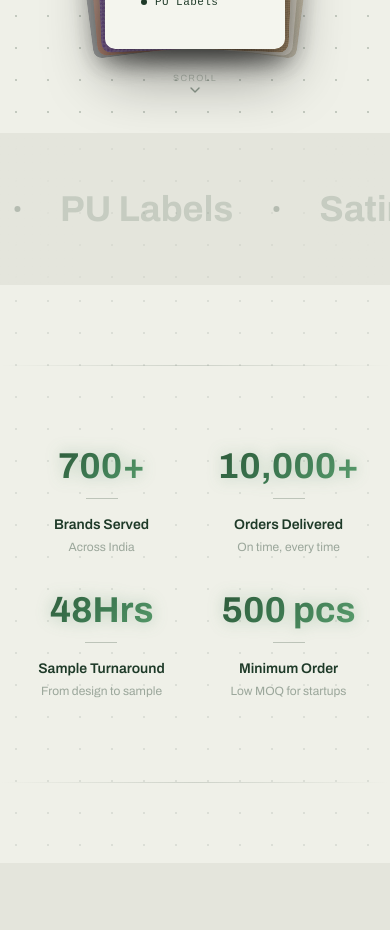
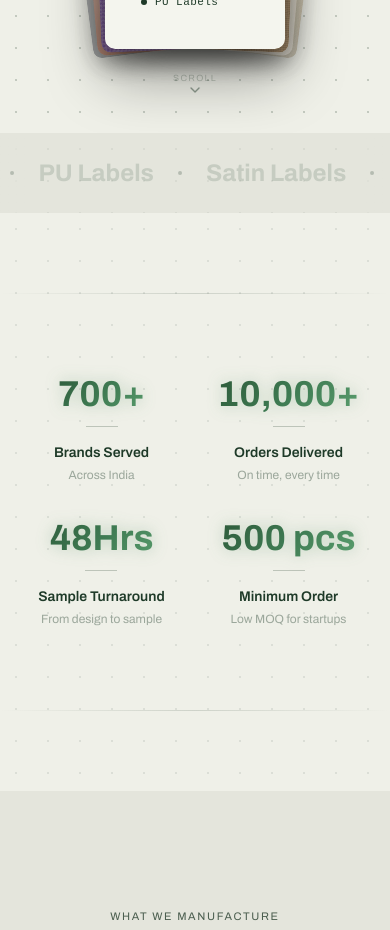
Before and after one commit to M-coderr/tagx, a Next.js app: page / in a window 390 px wide. Shown: the part 800-1730 px from the top of the page. Built offline with nearby package versions, Linux system fonts and the light colour scheme; no server answers.

Commit message:
Changed marquee text

```diff
--- a/src/components/MarqueeText.tsx
+++ b/src/components/MarqueeText.tsx
@@ -2,22 +2,58 @@
 
 import InteractiveDots from "./InteractiveDots";
 
-const words = ["Hang Tags", "Woven Labels", "PU Labels", "Satin Labels", "Premium Finishes", "Custom Design", "Foil Stamping", "Embossing", "Debossing"];
+const words = [
+  "Hang Tags",
+  "Woven Labels",
+  "PU Labels",
+  "Satin Labels",
+  "Premium Finishes",
+  "Custom Design",
+  "Foil Stamping",
+  "Embossing",
+  "Debossing",
+];
 
 export default function MarqueeText() {
   return (
-    <section className="relative py-14 overflow-hidden" style={{ background: "var(--color-cream-dark)" }}>
+    <section
+      className="relative py-6 md:py-10 lg:py-14 overflow-hidden"
+      style={{ background: "var(--color-cream-dark)" }}
+    >
       <InteractiveDots opacity={0.08} />
-      <div className="absolute left-0 top-0 bottom-0 w-32 bg-gradient-to-r from-[var(--color-cream-dark)] to-transparent z-10" />
-      <div className="absolute right-0 top-0 bottom-0 w-32 bg-gradient-to-l from-[var(--color-cream-dark)] to-transparent z-10" />
+
+      {/* Fade edges */}
+      <div className="absolute left-0 top-0 bottom-0 w-12 md:w-20 lg:w-32 bg-gradient-to-r from-[var(--color-cream-dark)] to-transparent z-10" />
+      <div className="absolute right-0 top-0 bottom-0 w-12 md:w-20 lg:w-32 bg-gradient-to-l from-[var(--color-cream-dark)] to-transparent z-10" />
+
       <div className="flex overflow-hidden relative z-10">
-        <div className="flex items-center gap-10 shrink-0" style={{ animation: "marquee 35s linear infinite" }}>
+        <div
+          className="flex items-center gap-6 md:gap-8 lg:gap-10 shrink-0"
+          style={{ animation: "marquee 35s linear infinite" }}
+        >
           {[...words, ...words].map((word, i) => (
-            <span key={`${word}-${i}`} className="flex items-center gap-10 whitespace-nowrap">
-              <span className="text-4xl md:text-5xl lg:text-6xl font-bold text-[var(--color-ink)]/15 select-none transition-colors duration-500 hover:text-[var(--color-ink)]/25">
+            <span
+              key={`${word}-${i}`}
+              className="flex items-center gap-6 md:gap-8 lg:gap-10 whitespace-nowrap"
+            >
+              <span
+                className="
+                  text-2xl
+                  sm:text-3xl
+                  md:text-5xl
+                  lg:text-6xl
+                  font-bold
+                  text-[var(--color-ink)]/15
+                  select-none
+                  transition-colors
+                  duration-500
+                  hover:text-[var(--color-ink)]/25
+                "
+              >
                 {word}
               </span>
-              <span className="w-1.5 h-1.5 rounded-full bg-[var(--color-copper)]/30" />
+
+              <span className="w-1 h-1 md:w-1.5 md:h-1.5 rounded-full bg-[var(--color-copper)]/30" />
             </span>
           ))}
         </div>
```
